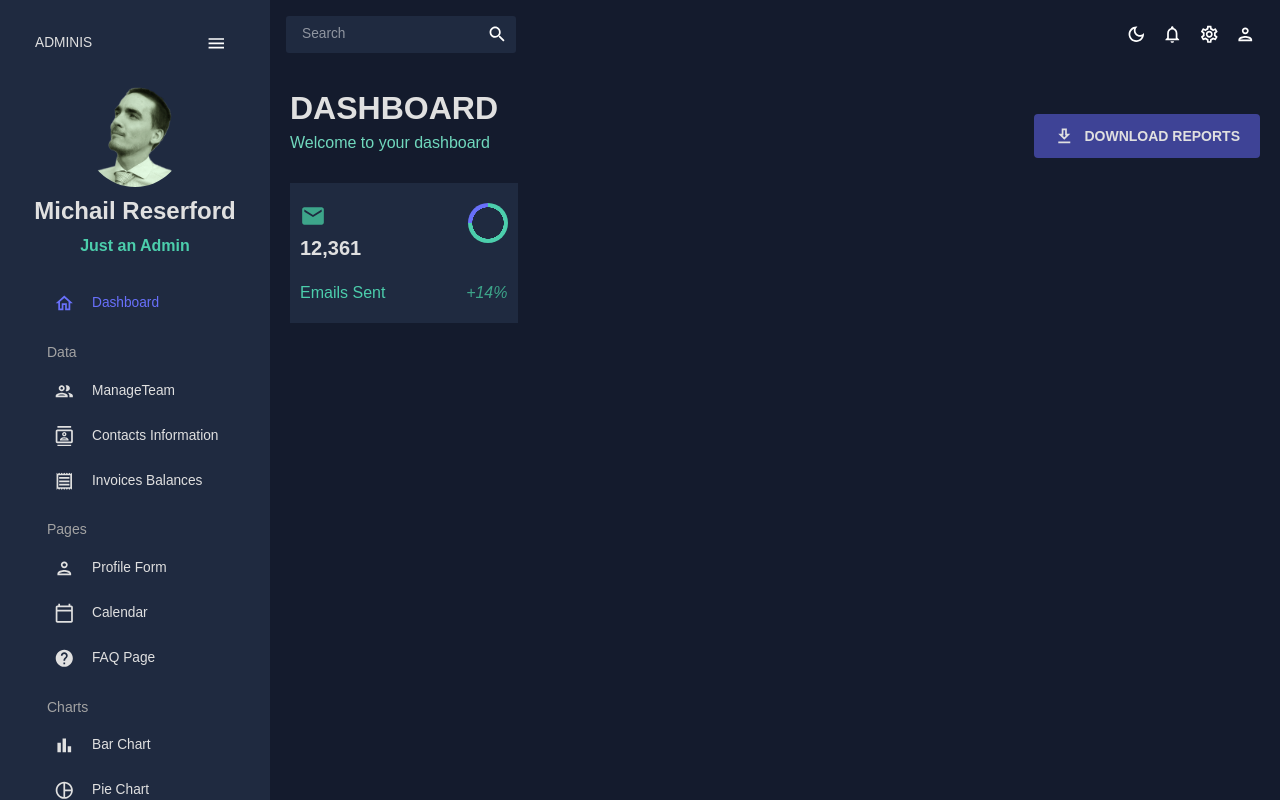
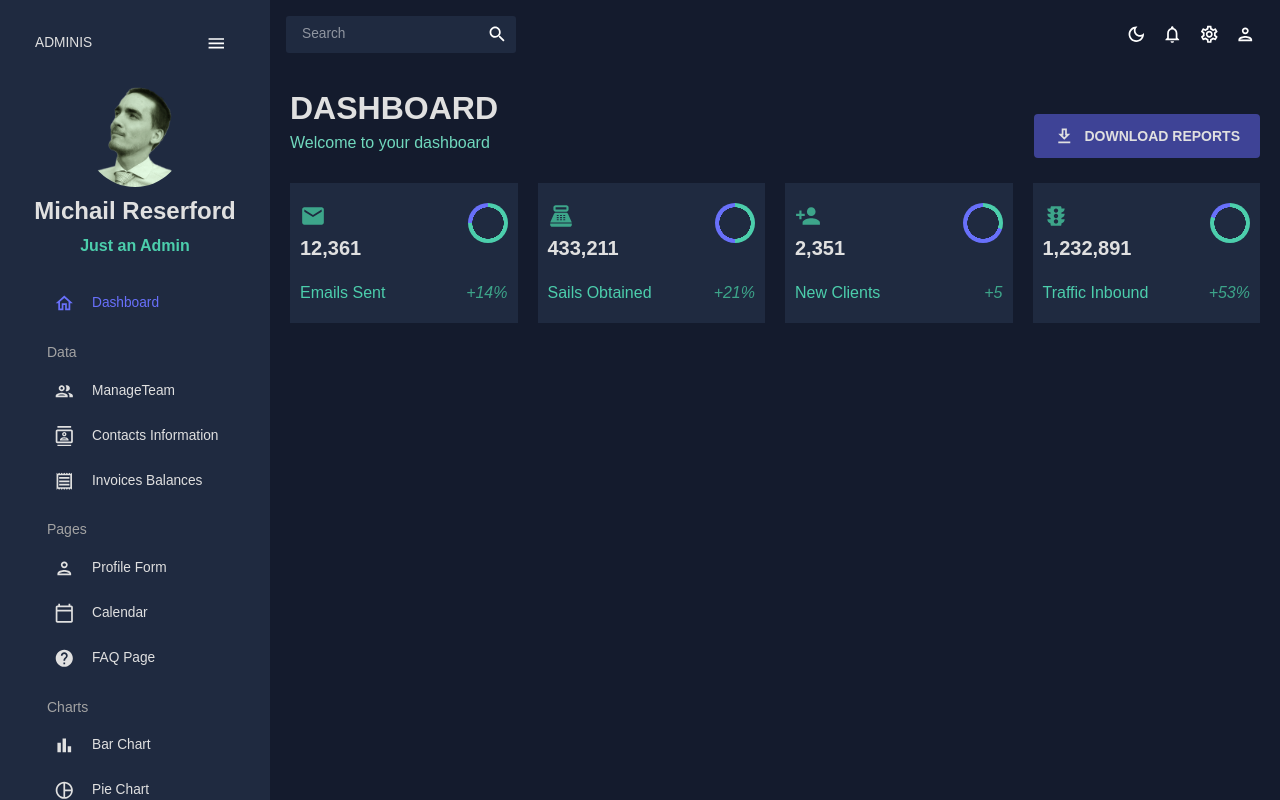
Before and after one commit to Gismanus/react-admin, a React (Create React App) app: page / in a window 1280 px wide. Built offline with nearby package versions, Linux system fonts and the light colour scheme.

Commit message:
[Dashboard] - complete first row

```diff
--- a/src/scenes/dashboard/index.jsx
+++ b/src/scenes/dashboard/index.jsx
@@ -2,19 +2,19 @@ import { Box, Button, IconButton, Typography, useTheme } from "@mui/material";
 import { tokens } from "../../theme";
 import Header from "../../components/header";
 //import ProgressCircle from "../../components/ProgressCircle";
- import StatBox from '../../components/StatBox';
+import StatBox from "../../components/StatBox";
 
- import {mockTransactions} from '../../data/mockData';
- import DownloadOutlinedIcon from '@mui/icons-material/DownloadOutlined';
- import EmailIcon from '@mui/icons-material/Email';
- import PointOfSaleIcon from '@mui/icons-material/PointOfSale';
- import PersonAddIcon from '@mui/icons-material/PersonAdd';
- import TrafficIcon from '@mui/icons-material/Traffic';
+import { mockTransactions } from "../../data/mockData";
+import DownloadOutlinedIcon from "@mui/icons-material/DownloadOutlined";
+import EmailIcon from "@mui/icons-material/Email";
+import PointOfSaleIcon from "@mui/icons-material/PointOfSale";
+import PersonAddIcon from "@mui/icons-material/PersonAdd";
+import TrafficIcon from "@mui/icons-material/Traffic";
 
- import LineChart from '../../components/LineChart';
- import BarChart from '../../components/BarChart';
- import GeographyChart from '../../components/GeographyChart';
- import PieChart from '../../components/PieChart';
+import LineChart from "../../components/LineChart";
+import BarChart from "../../components/BarChart";
+import GeographyChart from "../../components/GeographyChart";
+import PieChart from "../../components/PieChart";
 
 const Dashboard = () => {
   const theme = useTheme();
@@ -23,35 +23,103 @@ const Dashboard = () => {
     <Box m="20px">
       <Box display="flex" justifyContent="space-between" alignItems="center">
         <Header title="DASHBOARD" subtitle="Welcome to your dashboard" />
-        <Button sx={{
-          backgroundColor: colors.blueAccent[700], color: colors.grey[100], fontSize: "14px", fontWeight: "bold", padding: "10px 20px"
-        }}>
-          <DownloadOutlinedIcon sx={{mr: "10px"}} />
+        <Button
+          sx={{
+            backgroundColor: colors.blueAccent[700],
+            color: colors.grey[100],
+            fontSize: "14px",
+            fontWeight: "bold",
+            padding: "10px 20px",
+          }}
+        >
+          <DownloadOutlinedIcon sx={{ mr: "10px" }} />
           Download Reports
         </Button>
       </Box>
       {/* GRID OF CHARTS */}
-      <Box display="grid"
-      gridTemplateColumns = "repeat(12, 1fr)"
+      <Box
+        display="grid"
+        gridTemplateColumns="repeat(12, 1fr)"
         gridAutoRows="140px"
         gap="20px"
       >
         {/* ROW 1 */}
         <Box
-        gridColumn="span 3" backgroundColor={colors.primary[400]} display="flex" align-items="center" justifyContent="center"
+          gridColumn="span 3"
+          backgroundColor={colors.primary[400]}
+          display="flex"
+          align-items="center"
+          justifyContent="center"
         >
           <StatBox
             title="12,361"
             subtitle="Emails Sent"
-          progress='0.75'
+            progress="0.75"
             increase="+14%"
             icon={
-            <EmailIcon sx={{color: colors.greenAccent[600], fontSize: "26px"}} />
-          } />
-
-
+              <EmailIcon
+                sx={{ color: colors.greenAccent[600], fontSize: "26px" }}
+              />
+            }
+          />
         </Box>
-
+        <Box
+          gridColumn="span 3"
+          backgroundColor={colors.primary[400]}
+          display="flex"
+          align-items="center"
+          justifyContent="center"
+        >
+          <StatBox
+            title="433,211"
+            subtitle="Sails Obtained"
+            progress="0.5"
+            increase="+21%"
+            icon={
+              <PointOfSaleIcon
+                sx={{ color: colors.greenAccent[600], fontSize: "26px" }}
+              />
+            }
+          />
+        </Box>
+        <Box
+          gridColumn="span 3"
+          backgroundColor={colors.primary[400]}
+          display="flex"
+          align-items="center"
+          justifyContent="center"
+        >
+          <StatBox
+            title="2,351"
+            subtitle="New Clients"
+            progress="0.3"
+            increase="+5"
+            icon={
+              <PersonAddIcon
+                sx={{ color: colors.greenAccent[600], fontSize: "26px" }}
+              />
+            }
+          />
+        </Box>
+        <Box
+          gridColumn="span 3"
+          backgroundColor={colors.primary[400]}
+          display="flex"
+          align-items="center"
+          justifyContent="center"
+        >
+          <StatBox
+            title="1,232,891"
+            subtitle="Traffic Inbound"
+            progress="0.80"
+            increase="+53%"
+            icon={
+              <TrafficIcon
+                sx={{ color: colors.greenAccent[600], fontSize: "26px" }}
+              />
+            }
+          />
+        </Box>
       </Box>
     </Box>
   );
```
Lines whose indentation alone changed are shown as unchanged.
